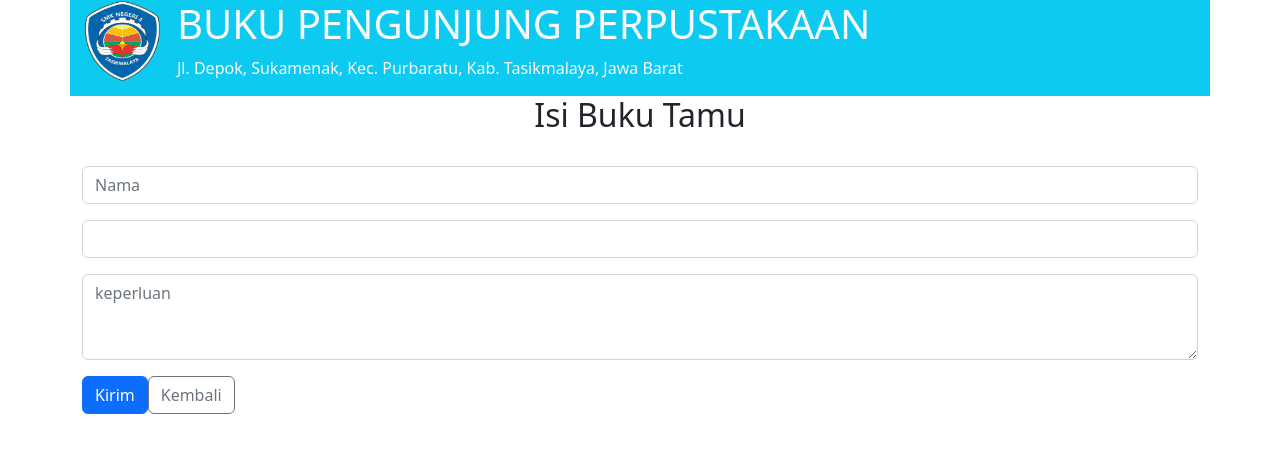
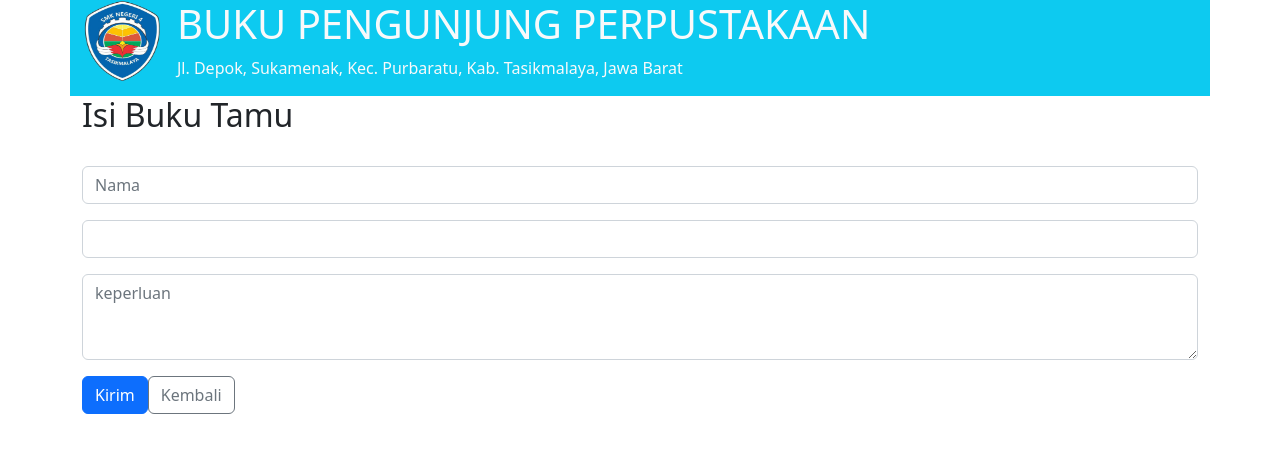
Before and after one commit to absordcomunity/perpus-digital, a Nuxt app: page /tambah in a window 1280 px wide. Shown: the top 452 px of the page. Built offline with nearby package versions, Linux system fonts and the light colour scheme; no server answers.

Commit message:
tambah.vue

```diff
--- a/pages/tambah.vue
+++ b/pages/tambah.vue
@@ -1,15 +1,15 @@
 <template>
   <div>
-    <h2 class="text-center">Isi Buku Tamu</h2>
+    <h2>Isi Buku Tamu</h2>
     <br />
-    <div v-if="sukses" class="alert alert-success">Berhasil Tersimpan</div>
+    <div v-if="sukses" class="alert alert-success">Berhasil Tersimpan!</div>
     <form @submit.prevent="simpan()">
       <div class="mb-3">
         <input v-model="form.nama" type="text" placeholder="Nama" class="form-control" />
       </div>
       <div class="mb-3">
-        <select v-model="form.anggota" class="form-control">
-          <option value="pilih keanggotaan">Pilih keanggotaan</option>
+        <select v-model="form.anggota" placholder="Keanggotaan" class="form-control">
+          <option value="pilih keanggotaan">Umum</option>
           <option value="1">Siswa</option>
           <option value="2">Guru</option>
           <option value="3">Staf</option>
```
